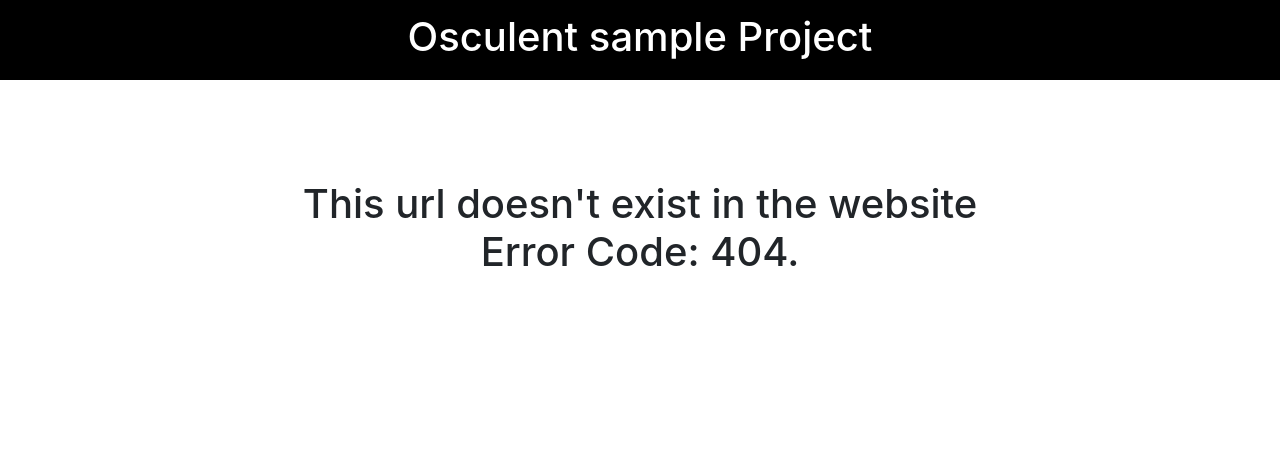
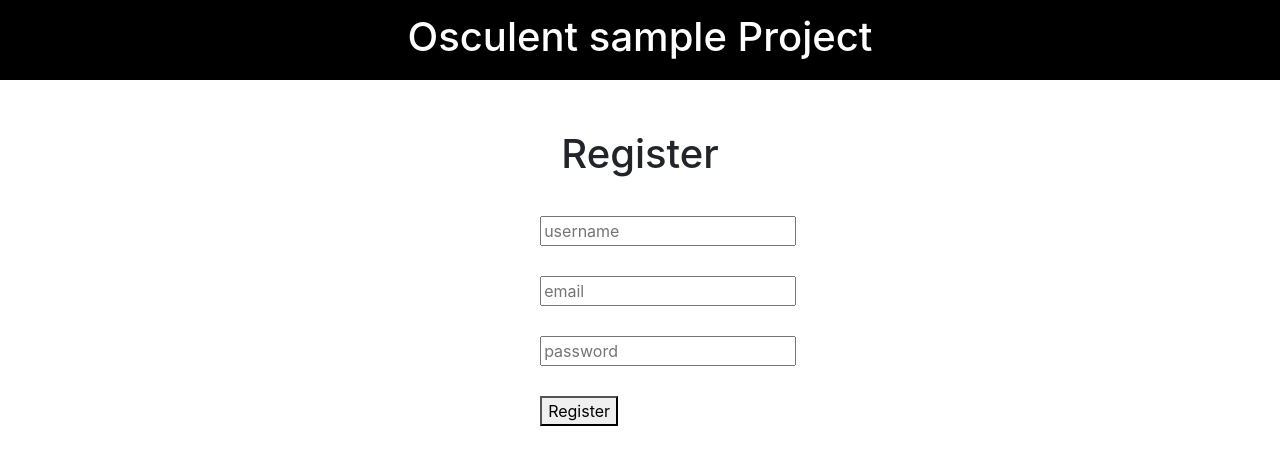
Before and after one commit to vikky-noelle/osculent-project, a React (Create React App) app in the folder osculant-app/: page /register in a window 1280 px wide. Before the commit this address had no page. Shown: the top 464 px of the page. Built offline with nearby package versions, Linux system fonts and the light colour scheme.

Commit message:
frontend signup and register, configuring backend

```diff
--- a/osculant-app/src/pages/homeView/home.css
+++ /dev/null
@@ -1,3 +0,0 @@
-.head {
-	color: red;
-}
--- a/osculant-app/src/pages/homeView/home.jsx
+++ b/osculant-app/src/pages/homeView/home.jsx
@@ -1,8 +1,29 @@
 import React from "react";
-import "./home.css";
 
 function Home() {
-	return <h1 className="head">Home</h1>;
+	return (
+		<div>
+			<button
+				style={{
+					cursor: "pointer",
+					marginLeft: "47%",
+					marginTop: "50px",
+					padding: "10px",
+					marginBottom: "50px",
+				}}
+			>
+				Add Blog
+			</button>
+			<div
+				style={{
+					width: "70%",
+					marginLeft: "15%",
+					border: "1px solid black",
+					height: "300px",
+				}}
+			></div>
+		</div>
+	);
 }
 
 export default Home;
--- /dev/null
+++ b/osculant-app/src/pages/register/register.jsx
@@ -0,0 +1,76 @@
+import React, { Component } from "react";
+
+class Register extends Component {
+	// state = {  }
+
+	constructor(props) {
+		super(props);
+		this.state = {
+			username: "",
+			password: "",
+			email: "",
+		};
+		this.handleUserChange = this.handleUserChange.bind(this);
+		this.handlePassChange = this.handlePassChange.bind(this);
+		this.handleemailChange = this.handleemailChange.bind(this);
+		this.handleSubmit = this.handleSubmit.bind(this);
+	}
+	render() {
+		return (
+			<div style={{ width: "60%", marginLeft: "20%", height: "auto" }}>
+				<h1 style={{ textAlign: "center", marginTop: "50px" }}>Register</h1>
+				<input
+					type="text"
+					onChange={this.handleUserChange}
+					placeholder="username"
+					value={this.state.username}
+					style={{ marginLeft: "37%", marginTop: "30px" }}
+				/>
+				<input
+					type="text"
+					onChange={this.handleemailChange}
+					placeholder="email"
+					value={this.state.email}
+					style={{ marginLeft: "37%", marginTop: "30px" }}
+				/>
+				<input
+					type="password"
+					onChange={this.handlePassChange}
+					placeholder="password"
+					value={this.state.password}
+					style={{ marginLeft: "37%", marginTop: "30px" }}
+				/>
+				<button
+					onClick={this.handleSubmit}
+					style={{ marginLeft: "37%", marginTop: "30px" }}
+				>
+					Register
+				</button>
+			</div>
+		);
+	}
+	handleSubmit(event) {
+		if (
+			this.state.username.length === 0 ||
+			this.state.password.length === 0 ||
+			this.state.email.length === 0
+		)
+			alert("username or password or email can't be an empty field");
+		else {
+			console.log("calling api");
+		}
+		event.preventDefault();
+	}
+
+	handleUserChange(event) {
+		this.setState({ username: event.target.value });
+	}
+	handlePassChange(event) {
+		this.setState({ password: event.target.value });
+	}
+	handleemailChange(event) {
+		this.setState({ email: event.target.value });
+	}
+}
+
+export default Register;
--- /dev/null
+++ b/osculant-app/src/pages/signIn/signIn.jsx
@@ -0,0 +1,66 @@
+import React, { Component } from "react";
+
+class signIn extends Component {
+	// state = {
+	// 	username,
+	// 	password,
+	// };
+
+	constructor(props) {
+		super(props);
+		this.state = {
+			username: "",
+			password: "",
+		};
+		this.handleUserChange = this.handleUserChange.bind(this);
+		this.handlePassChange = this.handlePassChange.bind(this);
+
+		this.handleSubmit = this.handleSubmit.bind(this);
+	}
+	render() {
+		return (
+			<div style={{ width: "60%", marginLeft: "20%", height: "auto" }}>
+				<h1 style={{ textAlign: "center", marginTop: "50px" }}>Sign In</h1>
+				<input
+					type="text"
+					onChange={this.handleUserChange}
+					placeholder="username"
+					value={this.state.username}
+					style={{ marginLeft: "37%", marginTop: "30px" }}
+				/>
+				<input
+					type="password"
+					onChange={this.handlePassChange}
+					placeholder="password"
+					value={this.state.password}
+					style={{ marginLeft: "37%", marginTop: "30px" }}
+				/>
+				<button
+					onClick={this.handleSubmit}
+					style={{ marginLeft: "37%", marginTop: "30px" }}
+				>
+					Log In
+				</button>
+			</div>
+		);
+	}
+
+	handleSubmit(event) {
+		if (this.state.username.length === 0 || this.state.password.length === 0)
+			alert("username or password can't be an empty field");
+		else {
+			console.log("calling api");
+			fetch("http://localhost:5000/getDetails").then((res) => console.log(res));
+		}
+		event.preventDefault();
+	}
+
+	handleUserChange(event) {
+		this.setState({ username: event.target.value });
+	}
+	handlePassChange(event) {
+		this.setState({ password: event.target.value });
+	}
+}
+
+export default signIn;
--- a/osculant-app/src/routes/routes.js
+++ b/osculant-app/src/routes/routes.js
@@ -3,11 +3,15 @@ import { Switch, Route } from "react-router-dom";
 import wrongRoute from "../pages/wrongRouteView/wrongRoute";
 import Home from "../pages/homeView/home";
 import blogView from "../pages/blogView/blogView";
+import signIn from "../pages/signIn/signIn";
+import Register from "../pages/register/register";
 
 export default function Routes() {
 	return (
 		<Switch>
 			<Route path="/" exact component={Home} />
+			<Route path="/signIn" exact component={signIn} />
+			<Route path="/register" exact component={Register} />
 			<Route path="/view" component={blogView} />
 
 			{/* default route when random url is accessed */}
```
